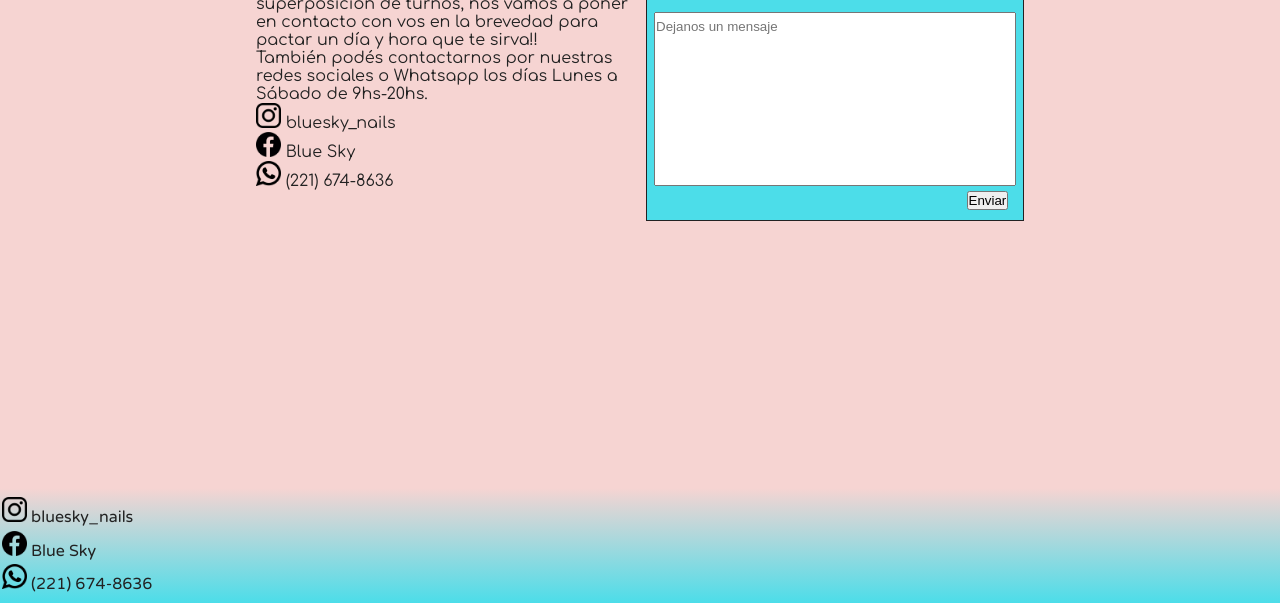
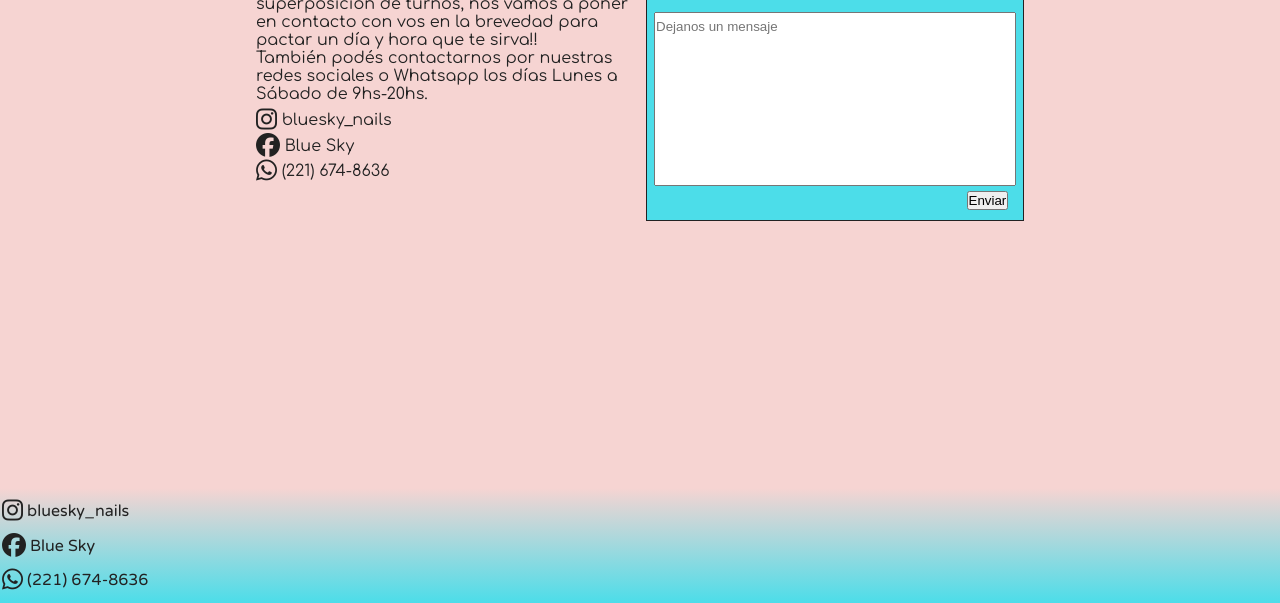
Before and after one commit to niikyb/SalonDeManicuria-Lemos, a plain HTML site: page paginas/contacto.html in a window 1280 px wide. Shown: the part 472-1075 px from the top of the page. Drawn offline with Linux system fonts and the light colour scheme.

Commit message:
tuki listo para mergear

```diff
--- a/paginas/contacto.html
+++ b/paginas/contacto.html
@@ -7,6 +7,7 @@
     <link rel="preconnect" href="https://fonts.googleapis.com">
     <link rel="preconnect" href="https://fonts.gstatic.com" crossorigin>
     <link href="https://fonts.googleapis.com/css2?family=Comfortaa:wght@400;700&family=Varela+Round&display=swap" rel="stylesheet">
+    <script src="https://kit.fontawesome.com/3e7636300b.js" crossorigin="anonymous"></script>
     <link rel="stylesheet" href="../style.css">
     <link rel="icon" type="image/x-icon" href="../imagenes/icon.png">
     <title>Blue Sky | Contacto</title>
@@ -30,9 +31,9 @@
                 <p>Completá el formulario para reservar tu turno! En caso de que ocurriese una superposición de turnos, nos vamos a poner en contacto con vos en la brevedad para pactar un día y hora que te sirva!!</p>
                 <p>También podés contactarnos por nuestras redes sociales o Whatsapp los días Lunes a Sábado de 9hs-20hs.</p>
                 <ul>
-                    <li><a href="https://www.instagram.com/bluesky_nails" target="_blank"><img src="../imagenes/redes/ig.png" alt="logo instagram" class="contacto__logo"> bluesky_nails</a></li>
-                    <li><a href="https://www.facebook.com/blueskynails.lp" target="_blank"> <img src="../imagenes/redes/fb.png" alt="logo facebook" class="contacto__logo"> Blue Sky</a></li>
-                    <li><a href="https://wa.me/message/VMG5N2UQOLQ7F1" target="_blank"><img src="../imagenes/redes/wsp.png" alt="logo whatsapp" class="contacto__logo"> (221) 674-8636</a></li>
+                    <li><a href="https://www.instagram.com/bluesky_nails" target="_blank"><i class="fa-brands fa-instagram fa-xl"></i> bluesky_nails</a></li>
+                    <li><a href="https://www.facebook.com/blueskynails.lp" target="_blank"><i class="fa-brands fa-facebook fa-xl"></i> Blue Sky</a></li>
+                    <li><a href="https://wa.me/message/VMG5N2UQOLQ7F1" target="_blank"><i class="fa-brands fa-whatsapp fa-xl"></i> (221) 674-8636</a></li>
                 </ul>
             </div>
         </div>
@@ -82,9 +83,9 @@
     <footer class="footer">
         <div>
             <ul class="footer__lista">
-                <li><a href="https://www.instagram.com/bluesky_nails" target="_blank"><img src="../imagenes/redes/ig.png" alt="logo instagram" class="footer__logo"> bluesky_nails</a></li>
-                <li><a href="https://www.facebook.com/blueskynails.lp" target="_blank"> <img src="../imagenes/redes/fb.png" alt="logo facebook" class="footer__logo"> Blue Sky</a></li>
-                <li><a href="https://wa.me/message/VMG5N2UQOLQ7F1" target="_blank"><img src="../imagenes/redes/wsp.png" alt="logo whatsapp" class="footer__logo"> (221) 674-8636</a></li>
+                <li><a href="https://www.instagram.com/bluesky_nails" target="_blank"><i class="fa-brands fa-instagram fa-xl"></i> bluesky_nails</a></li>
+                <li><a href="https://www.facebook.com/blueskynails.lp" target="_blank"> <i class="fa-brands fa-facebook fa-xl"></i> Blue Sky</a></li>
+                <li><a href="https://wa.me/message/VMG5N2UQOLQ7F1" target="_blank"><i class="fa-brands fa-whatsapp fa-xl"></i> (221) 674-8636</a></li>
             </ul>
         </div>
     </footer>
--- a/style.css
+++ b/style.css
@@ -210,14 +210,17 @@ main a:hover{
 .contacto{
     width: 49%;
 }
+.contacto ul{
+    display: flex;
+    flex-direction: column;
+    justify-content: space-evenly;
+    height: 85px;
+}
 .contacto li{
     list-style: none;
 }
 .contacto__img{
     width: 100%;
-}
-.contacto__logo{
-    width: 25px;
 }
 .form{
     width: 49%;
@@ -270,9 +273,8 @@ main a:hover{
     display: flex;
     height: 115px;
     flex-direction: column;
-    justify-content: center;
+    justify-content: space-evenly;
 }
-
 .footer__lista li{
     padding: 0.15%;
     transition: 0.5s;
@@ -280,9 +282,6 @@ main a:hover{
 }
 .footer__lista li:hover{
     margin-left: 15px;
-}
-.footer__logo{
-    height: 25px;
 }
 
 /* MEDIA QUERIES */
```
Also changed, not shown: index.html (+4 -3 lines), paginas/galeria.html (+4 -3 lines), paginas/info.html (+4 -3 lines), paginas/servicios.html (+4 -3 lines), imagenes/redes/fb.png (deleted), imagenes/redes/ig.png (deleted), imagenes/redes/wsp.png (deleted).
